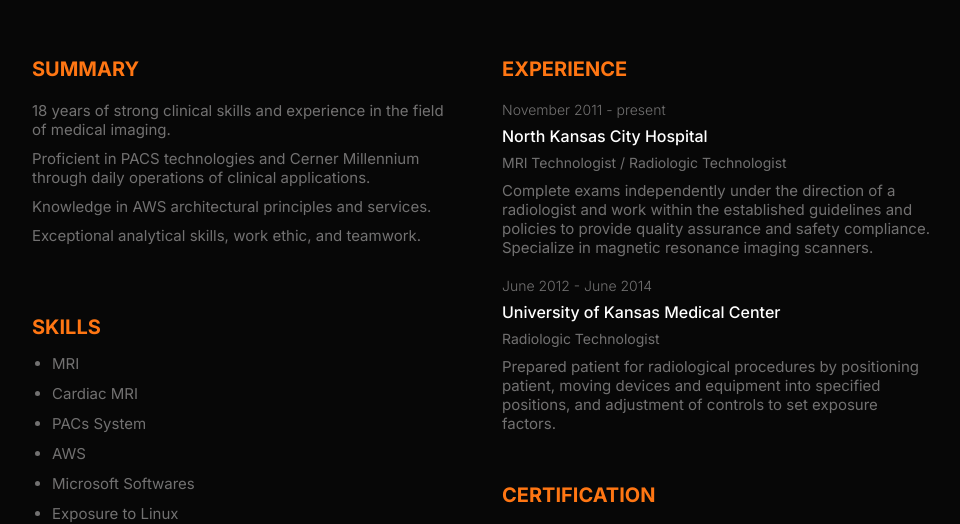
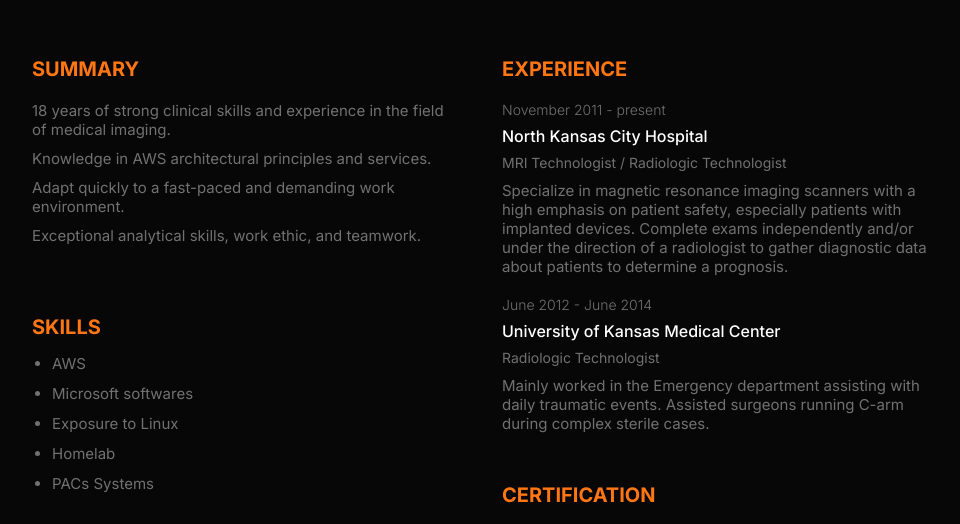
Before and after one commit to yoshinator15/Joshua-Resume, a plain HTML site: page index.html in a window 1280 px wide. Shown: the part 257-781 px from the top of the page, without its empty margins (158-1118 px from the left). Drawn offline with Linux system fonts and the light colour scheme; a script that the page names is missing.

Commit message:
Add files via upload

```diff
--- a/index.html
+++ b/index.html
@@ -33,8 +33,8 @@
         <div class="ref_item">
           <h4 class="ref_name"></h4>
           <p class="description">18 years of strong clinical skills and experience in the field of medical imaging.</p>
-          <p class="description">Proficient in PACS technologies and Cerner Millennium through daily operations of clinical applications.</p>
           <p class="description">Knowledge in AWS architectural principles and services.</p>
+          <p class="description">Adapt quickly to a fast-paced and demanding work environment.</p>
           <p class="description">Exceptional  analytical skills, work ethic, and teamwork.</p>
         </div>
         <div class="ref_item">
@@ -46,12 +46,11 @@
       <div class="skills">
         <h3 class="title">Skills</h3>
         <ul class="skills_list description">
-          <li>MRI</li>
-          <li>Cardiac MRI</li>
-          <li>PACs System</li>
           <li>AWS</li>
-          <li>Microsoft Softwares</li>
+          <li>Microsoft softwares</li>
           <li>Exposure to Linux</li>
+          <li>Homelab</li>
+          <li>PACs Systems</li>
         </ul>
       </div>
 
@@ -98,7 +97,7 @@
           <h4 class="item_title">North Kansas City Hospital</h4>
           <p class="item_subtitle">MRI Technologist / Radiologic Technologist</p>
           <p class=" description">
-            Complete exams independently under the direction of a radiologist and work within the established guidelines and policies to provide quality assurance and safety compliance. Specialize in magnetic resonance imaging scanners.
+            Specialize in magnetic resonance imaging scanners with a high emphasis on patient safety, especially patients with implanted devices. Complete exams independently and/or under the direction of a radiologist to gather diagnostic data about patients to determine a prognosis.
           </p>
         </div>
         <div class="exp_item">
@@ -106,7 +105,8 @@
           <h4 class="item_title">University of Kansas Medical Center</h4>
           <p class="item_subtitle">Radiologic Technologist</p>
           <p class="description">
-            Prepared patient for radiological procedures by positioning patient, moving devices and equipment into specified positions, and adjustment of controls to set exposure factors.
+            Mainly worked in the Emergency department assisting with daily traumatic events.
+            Assisted surgeons running C-arm during complex sterile cases.
           </p>
         </div>
       </div>
```
Also changed, not shown: 1 other file.
